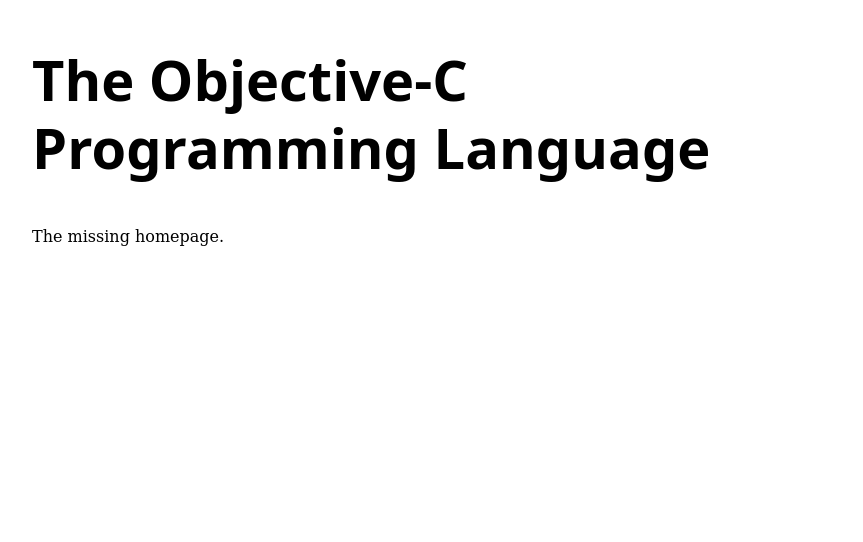
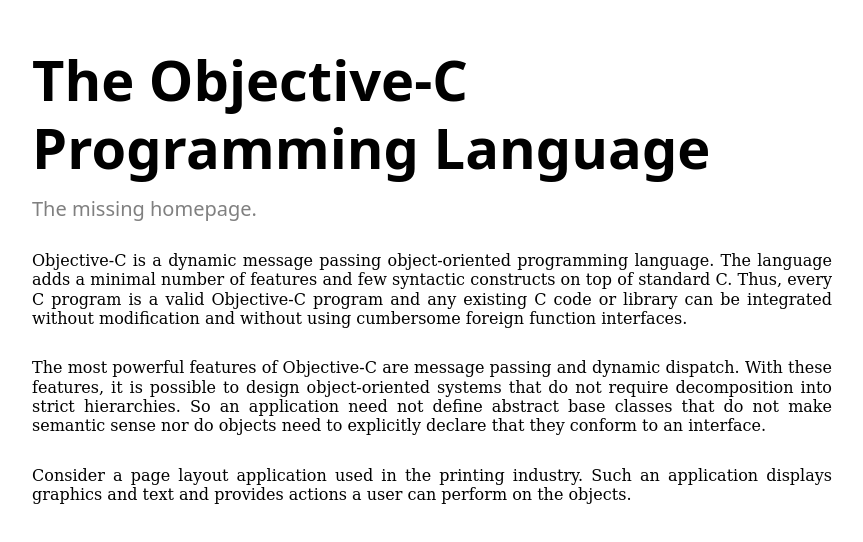
Before and after one commit to objc-lang/objc-lang.org, a plain HTML site: page docs/index.html in a window 1280 px wide. Shown: the whole page, without its empty margins (208-1071 px from the left). Drawn offline with Linux system fonts and the light colour scheme.

Commit message:
Add some prose

```diff
--- a/docs/index.html
+++ b/docs/index.html
@@ -9,8 +9,29 @@
     </head>
     <body>
         <article>
-            <h1>The Objective-C Programming Language</h1>
-            <p>The missing homepage.</p>
+            <h1 class="title">The Objective-C Programming Language</h1>
+            <p class="lead">The missing homepage.</p>
+
+            <p>Objective-C is a dynamic message passing
+            object-oriented programming language. The language adds a
+            minimal number of features and few syntactic constructs on
+            top of standard C. Thus, every C program is a valid
+            Objective-C program and any existing C code or library can
+            be integrated without modification and without using
+            cumbersome foreign function interfaces.</p>
+
+            <p>The most powerful features of Objective-C are message
+            passing and dynamic dispatch. With these features, it is
+            possible to design object-oriented systems that do not
+            require decomposition into strict hierarchies. So an
+            application need not define abstract base classes that do
+            not make semantic sense nor do objects need to explicitly
+            declare that they conform to an interface.</p>
+
+            <p>Consider a page layout application used in the printing
+            industry. Such an application displays graphics and text
+            and provides actions a user can perform on the
+            objects.</p>
         </article>
     </body>
 </html>
--- a/docs/site.css
+++ b/docs/site.css
@@ -51,6 +51,18 @@ p {
     text-align: justify;
 }
 
+.title {
+    margin-bottom: 0;
+}
+
+.lead {
+    font-family: "Avenir Next", sans;
+    font-size: 1.25rem;
+    font-weight: 400;
+    color: gray;
+    margin-top: 1rem;
+}
+
 @media only screen and (max-device-width: 480px) {
     html {
         font-size: 50%;
```
